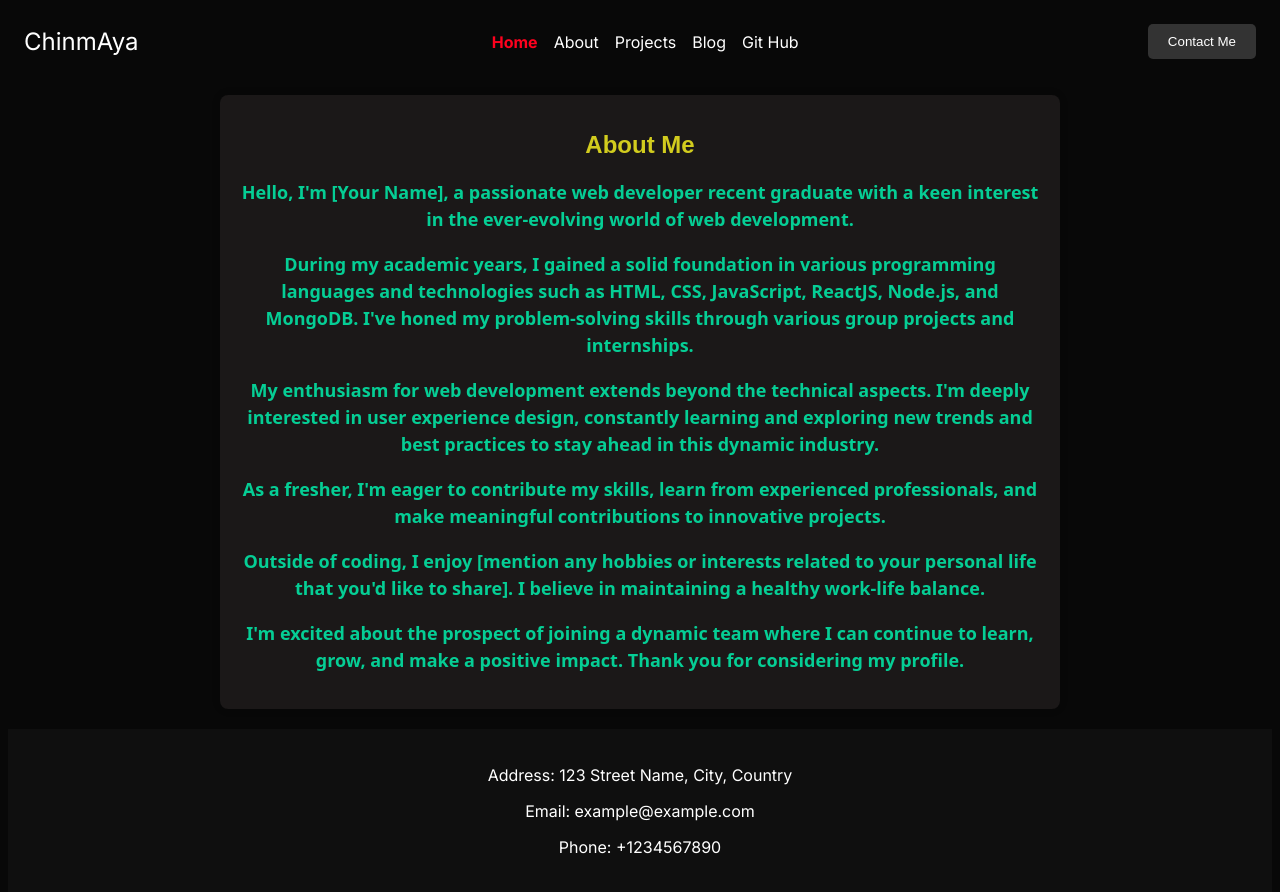
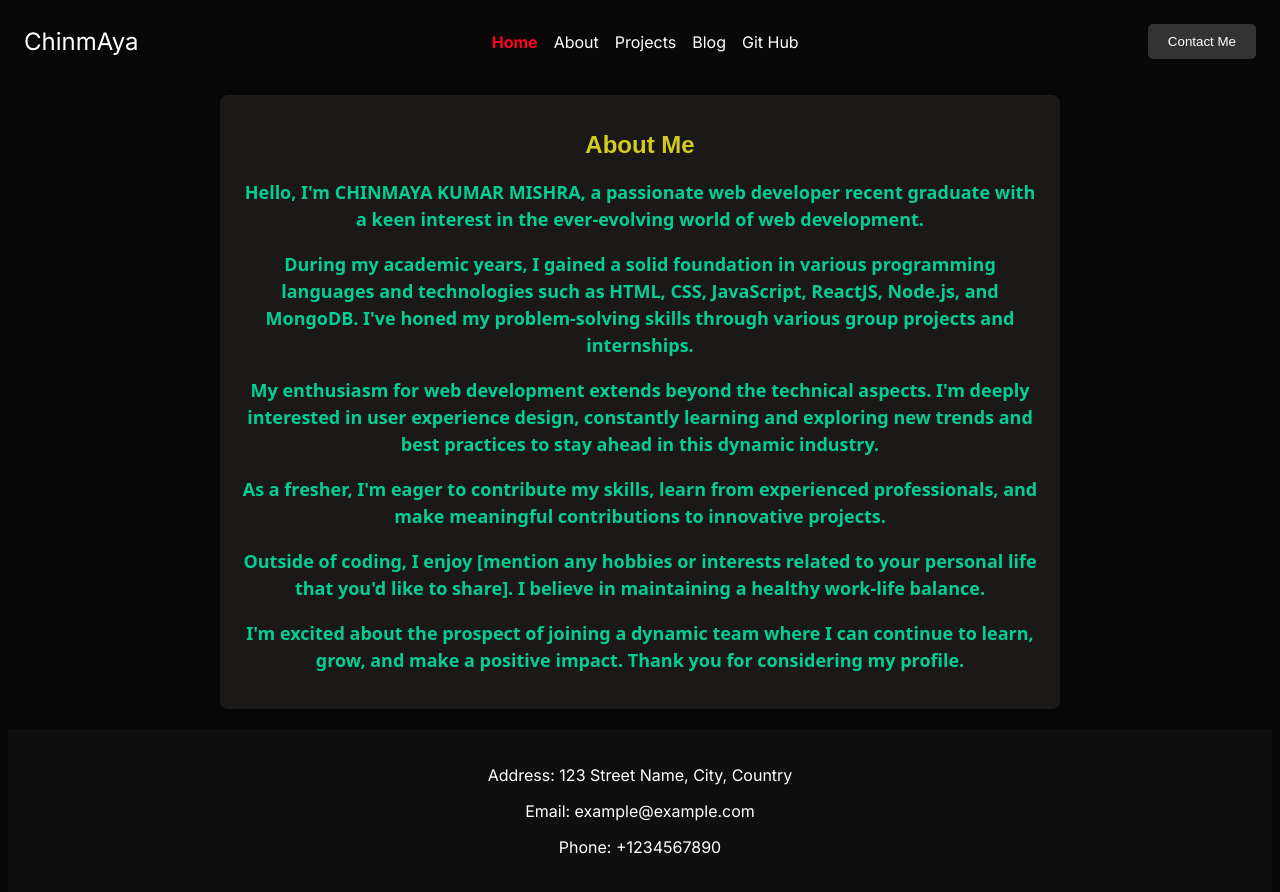
Before and after one commit to Chinmaya0011/portfolionext, a Next.js app: page /about in a window 1280 px wide. Shown: the top 892 px of the page. Built offline with nearby package versions, Linux system fonts and the light colour scheme.

Commit message:
Your commit message here

```diff
--- a/src/app/about/page.js
+++ b/src/app/about/page.js
@@ -10,7 +10,7 @@ function About() {
   <div className={style.about}>
     <h1 className={style.heading}>About Me</h1>
     <div className={style.content}>
-          <p className={style.paragraph}>Hello, I&apos;m [Your Name], a passionate web developer recent graduate with a keen interest in the ever-evolving world of web development.</p>
+      <p className={style.paragraph}>Hello, I&apos;m CHINMAYA KUMAR MISHRA, a passionate web developer recent graduate with a keen interest in the ever-evolving world of web development.</p>
 
       <p className={style.paragraph}>During my academic years, I gained a solid foundation in various programming languages and technologies such as HTML, CSS, JavaScript, ReactJS, Node.js, and MongoDB. I&apos;ve honed my problem-solving skills through various group projects and internships.</p>
 
@@ -25,6 +25,7 @@ function About() {
   </div>
   <Footer/>
 </>
+
   );
 }
 
```
Lines whose indentation alone changed are shown as unchanged.
